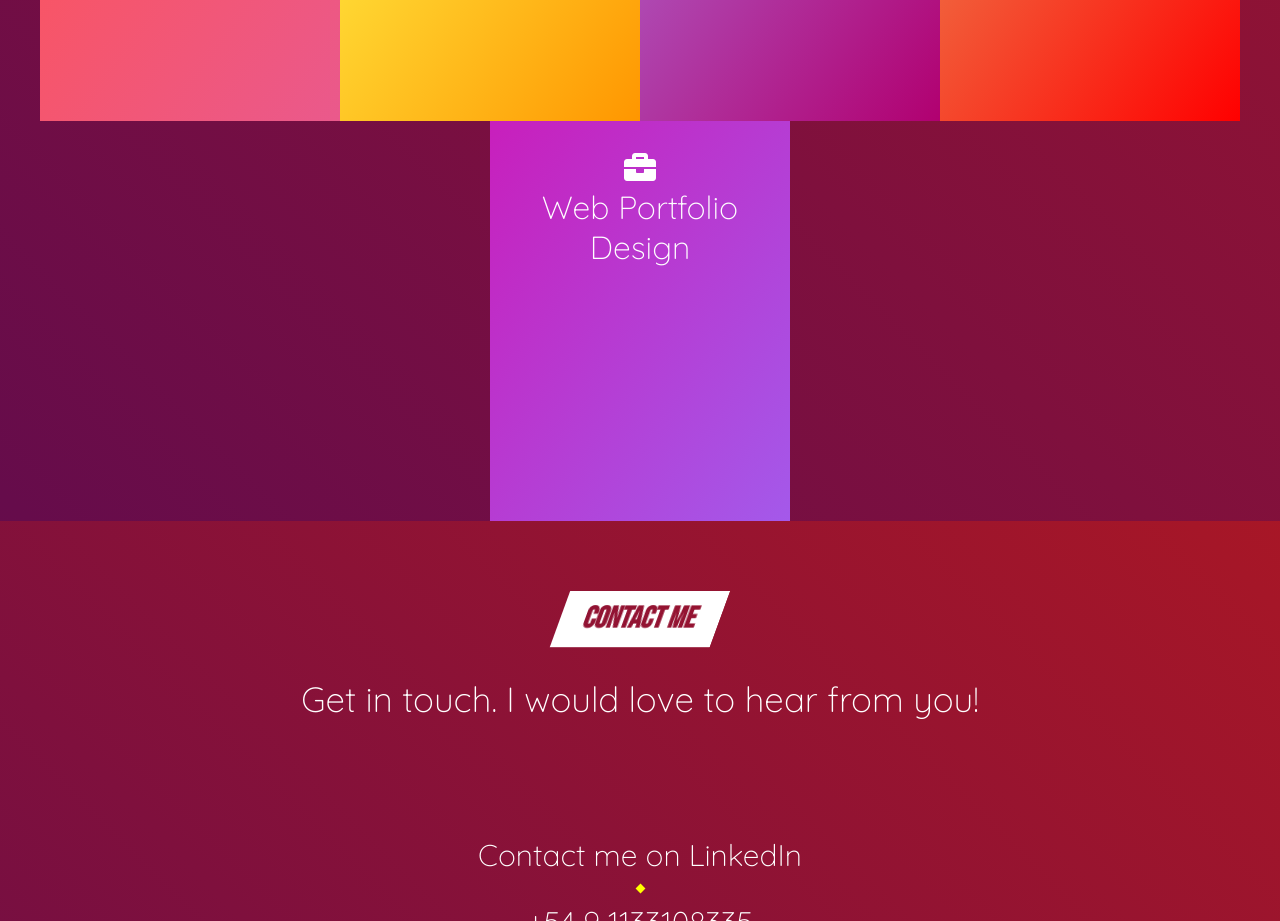
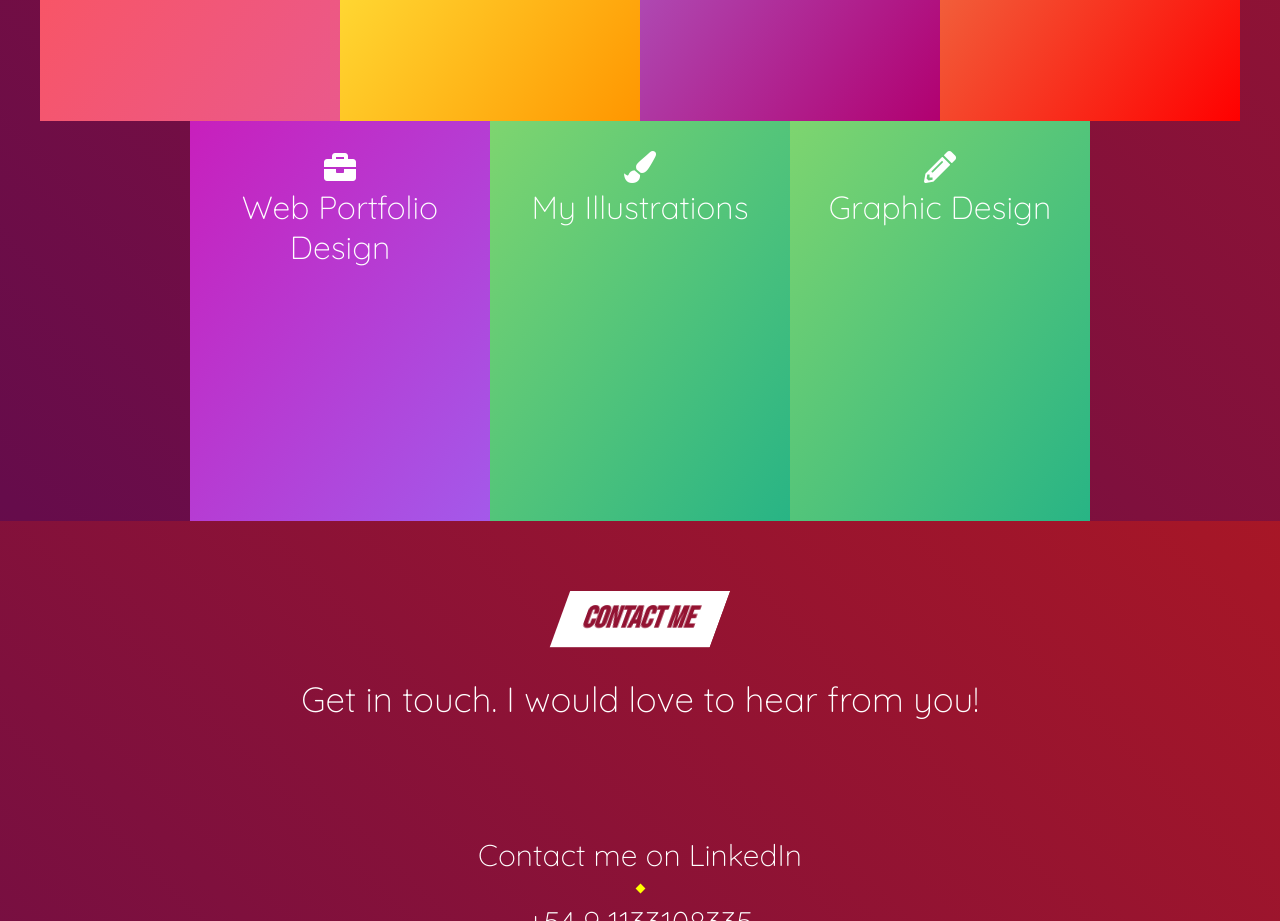
Before and after one commit to CarlaIncola/Portfolio, a plain HTML site: page index.html in a window 1280 px wide. Shown: the part 2420-3341 px from the top of the page. Drawn offline with nearby package versions, Linux system fonts and the light colour scheme.

Commit message:
Update index.html

```diff
--- a/index.html
+++ b/index.html
@@ -242,6 +242,38 @@ También soy una apasionada de los idiomas. Mi lengua materna es el español, au
     </div>
   </div>
 
+	<div class="cardBox">
+    <div class="card card10">
+      <div class="front">
+        <i class="fas fa-paint-brush"></i>
+        <p data-en>My Illustrations</p>
+        <p data-es>Mis Ilustraciones</p>
+      </div>
+      <div class="back">
+        <h4 data-en>Built with:</h4>
+        <h4 data-es>Construido con:</h4>
+        <p>Adobe Photoshop<br>Adobe Illustrator</p>
+        <a href="https://carlaincola.github.io/Digital-Art/" target="_blank">View</a>
+      </div>
+    </div>
+  </div>
+
+  <div class="cardBox">
+    <div class="card card11">
+      <div class="front">
+        <i class="fas fa-pencil-alt"></i>
+        <p data-en>Graphic Design</p>
+        <p data-es>Diseño Gráfico</p>
+      </div>
+      <div class="back">
+        <h4 data-en>Built with:</h4>
+        <h4 data-es>Construido con:</h4>
+        <p>Adobe Photoshop<br>Adobe Illustrator<br>Corel Draw</p>
+        <a href="https://carlaincola.github.io/Album-Covers/" target="_blank">View</a>
+      </div>
+    </div>
+  </div>
+
 </div>
 
 </section>
```
